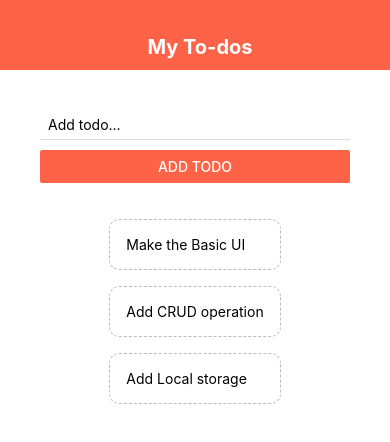
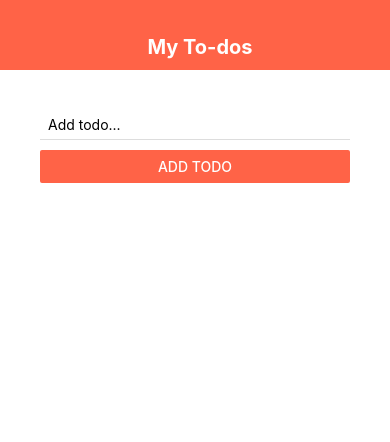
Before and after one commit to muradtheOZ/todo-app, a React Native app: screen / in a window 390 px wide. Shown: the top 442 px of the page. Built offline with nearby package versions, Linux system fonts and the light colour scheme.

Commit message:
local storage add and delete done

```diff
--- a/App.js
+++ b/App.js
@@ -8,37 +8,67 @@ import AsyncStorage from '@react-native-async-storage/async-storage';
 import AppLoading from "expo-app-loading";
 
 export default function App() {
-  const [ready,setReady] = useState(false);
-  const initialTodos = [
-    { text: 'Make the Basic UI', key: '1' },
-    { text: 'Add CRUD operation', key: '2' },
-    { text: 'Add Local storage', key: '3' }
-  ]
+  const [ready, setReady] = useState(false);
+  const initialTodos = []
   const [todos, setTodos] = useState(initialTodos);
+
   const doneHandler = (key) => {
-    setTodos((prevTodos) => {
-      return prevTodos.filter(todo => todo.key != key);
-    });
+    const newTodos = todos.filter(todo=>todo.key != key)
+    const jsonValue = JSON.stringify(newTodos)
+    AsyncStorage.setItem('storedToDos', jsonValue)
+    .then(()=>{
+      setTodos(newTodos);
+    })
+
+    // setTodos((prevTodos) => {
+    //   return prevTodos.filter(todo => todo.key != key);
+    // });
   };
   const submitHandler = (text) => {
-    setTodos((prevTodos) => {
-      return  [
-        {
+    const newTodos = [{
       text: text,
       key: Date.now().toString(36) + Math.random().toString(36).substr(2)
-        },
-
-        ...prevTodos
-      ];
+    }
+    ]
+    const finalTodos =[...newTodos,...todos];
+    const jsonValue = JSON.stringify(finalTodos)
+    AsyncStorage.setItem('storedToDos', jsonValue)
+    .then(()=>{
+      setTodos(finalTodos);
+    })
 
 
-    });
 
   };
+
+  //loading data
+  const loadTodos = () => {
+    AsyncStorage.getItem('storedToDos')
+      .then(data => {
+        if (data !== null) {
+          setTodos(JSON.parse(data))
+        }
+      })
+      .catch(error => {
+        console.log(error)
+      })
+  }
+
+  if (!ready) {
+    return (
+      <AppLoading
+        startAsync={loadTodos}
+        onFinish={() => setReady(true)}
+        onError={console.warn}
+
+      />
+    )
+  }
+
+
   return (
     <View style={styles.container}>
       <Header />
-
       <View style={styles.mainContent}>
         <AddTodos submitHandler={submitHandler} />
 
@@ -46,7 +76,7 @@ return (
           <FlatList
             data={todos}
             renderItem={({ item }) => (
-            <Todos item={item} doneHandler={doneHandler} />
+              <Todos item={item} setTodos={setTodos} doneHandler={doneHandler} />
             )}
           />
 
--- a/Components/Todos/Todos.js
+++ b/Components/Todos/Todos.js
@@ -1,7 +1,7 @@
 import React from 'react';
 import { Text, View,StyleSheet,TouchableOpacity } from 'react-native';
 
-const Todos = ({item,doneHandler}) => {
+const Todos = ({item,doneHandler,setTodos}) => {
     console.log(item.key);
 
     return (
```
Lines whose indentation alone changed are shown as unchanged.
